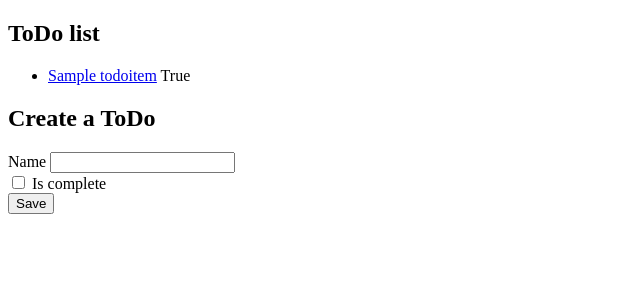
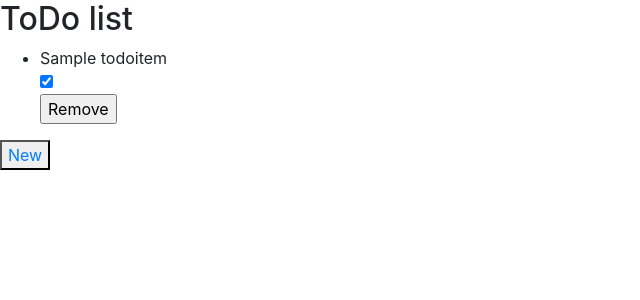
Before and after one commit to oriolromani/fluendo, a Django app: page / in a window 1280 px wide. Shown: the top 300 px of the page, without its empty margins (0-640 px from the left). Run offline with Django 3.2, Linux system fonts and the light colour scheme; a user stored in the database is signed in; tables that the repository leaves empty hold one stand-in row (values such as "Sample post"); some libraries are stand-ins or nearby versions.

Commit message:
Improve UI following user stories

```diff
--- a/fluendo/settings.py
+++ b/fluendo/settings.py
@@ -42,6 +42,7 @@ INSTALLED_APPS = [
     'flutodo_api.apps.FlutodoConfig',
     'rest_framework',
     'accounts',
+    'bootstrap4',
 ]
 
 MIDDLEWARE = [
--- a/flutodo/templates/todo_list.html
+++ b/flutodo/templates/todo_list.html
@@ -5,14 +5,34 @@
     <h2>ToDo list</h2>
     <ul>
         {% for todo in todos %}
-        <li> <a href="{% url 'todo_detail' pk=todo.pk %}">{{ todo.name }}</a> {{ todo.is_complete }} </li>
+        <li>
+            {{ todo.name }}
+            <div class="form-check form-switch">
+                <input class="form-check-input" type="checkbox" id="checkbox" {% if todo.is_complete == True %} checked {% else %} '' {% endif %}>
+                <label class="form-check-label" for="checkbox"></label>
+            </div>
+            <script src="https://code.jquery.com/jquery-3.3.1.js"></script> <!-- Import Jquery Here-->
+            <script type="text/javascript">
+            $(document).ready(function() {
+                $('#checkbox').change(function() {
+                    $.post("/modify/", {
+                        id: '{{todo.id}}',
+                        iscomplete: this.checked,
+                        csrfmiddlewaretoken: '{{ csrf_token }}'
+                    });
+                });
+            });
+            </script>
+            <form action="{% url 'todo_remove' pk=todo.pk%}" method="POST">
+                {% csrf_token %}
+                <input type="submit" value="Remove">
+            </form>
+        </li>
         {% endfor %}
     </ul>
+    <button type="button">
+        <a href="{% url 'todo_create' %}"> New </a>
+    </button>
 
-    <h2>Create a ToDo</h2>
-    <form action="{% url 'todo_list' %}" method="POST">
-        {% csrf_token %}
-        {% render_form serializer %}
-        <input type="submit" value="Save">
-    </form>
+
 {% endblock %}
--- a/flutodo/urls.py
+++ b/flutodo/urls.py
@@ -1,7 +1,9 @@
-from django.urls import path, include
+from django.urls import path
 from . import views
 
 urlpatterns = [
     path('', views.ToDoList.as_view(), name="todo_list"),
-    path('<int:pk>', views.ToDoDetail.as_view(), name="todo_detail"),
+    path('create', views.ToDoCreate.as_view(), name="todo_create"),
+    path('remove/<int:pk>', views.TodoRemove.as_view(), name="todo_remove"),
+    path('modify/', views.modify_is_completed, name="todo_modify"),
 ]
--- a/flutodo/views.py
+++ b/flutodo/views.py
@@ -4,9 +4,13 @@ from rest_framework.views import APIView
 from django.shortcuts import redirect, get_object_or_404
 from rest_framework import permissions
 from django.contrib.auth.mixins import LoginRequiredMixin
+from django.http import HttpResponse
 
 from flutodo_api.models import ToDoItem
-from flutodo_api.serializers import ToDoItemSerializer
+from flutodo_api.serializers import (
+    ToDoItemSerializer,
+    ToDoItemCreateSerializer
+)
 
 
 class ToDoList(LoginRequiredMixin, APIView):
@@ -20,29 +24,39 @@ class ToDoList(LoginRequiredMixin, APIView):
         return Response({"todos": queryset,
                          "serializer": serializer})
 
+
+class ToDoCreate(LoginRequiredMixin, APIView):
+    login_url = "accounts/login"
+    renderer_classes = [TemplateHTMLRenderer]
+    template_name = "todo_create.html"
+
+    def get(self, request):
+        serializer = ToDoItemCreateSerializer
+        return Response({"serializer": serializer})
+
     def post(self, request):
-        serializer = ToDoItemSerializer(data=request.data)
+        serializer = ToDoItemCreateSerializer(data=request.data)
         if not serializer.is_valid():
             return Response({'serializer': serializer})
         serializer.save()
         return redirect("todo_list")
 
 
-class ToDoDetail(LoginRequiredMixin, APIView):
+class TodoRemove(LoginRequiredMixin, APIView):
     login_url = "accounts/login"
     permission_classes = [permissions.IsAuthenticated]
-    renderer_classes = [TemplateHTMLRenderer]
-    template_name = "todo_detail.html"
-
-    def get(self, request, pk):
-        todo = get_object_or_404(ToDoItem, pk=pk)
-        serializer = ToDoItemSerializer(todo)
-        return Response({"serializer": serializer, "todo": todo})
 
     def post(self, request, pk):
+        """
+        Remove object
+        """
         todo = get_object_or_404(ToDoItem, pk=pk)
-        serializer = ToDoItemSerializer(todo, data=request.data)
-        if not serializer.is_valid():
-            return Response({'serializer': serializer, 'todo': todo})
-        serializer.save()
-        return redirect('todo_detail', pk=pk)
+        todo.delete()
+        return redirect('todo_list')
+
+
+def modify_is_completed(request):
+    todo = ToDoItem.objects.get(pk=request.POST['id'])
+    todo.is_complete = request.POST['iscomplete'] == 'true'
+    todo.save()
+    return HttpResponse('success')
--- a/flutodo_api/serializers.py
+++ b/flutodo_api/serializers.py
@@ -6,3 +6,9 @@ class ToDoItemSerializer(serializers.ModelSerializer):
     class Meta:
         model = ToDoItem
         fields = ('id', 'name', 'is_complete')
+
+
+class ToDoItemCreateSerializer(serializers.ModelSerializer):
+    class Meta:
+        model = ToDoItem
+        fields = ('name', )
--- a/requirements.txt
+++ b/requirements.txt
@@ -1,5 +1,6 @@
 Django==3.2.5
 djangorestframework==3.12.4
+django-bootstrap4==3.0.1
 django-rest-registration==0.6.3
 python-dotenv==0.18.0
 psycopg2==2.9.1
--- a/templates/base.html
+++ b/templates/base.html
@@ -1,8 +1,16 @@
 <!DOCTYPE html>
-<html>
-<head>
-  <meta charset="utf-8">
+<html lang="es">
+  <head>
+    <meta charset="utf-8">
+    <meta name="viewport" content="width=device-width, initial-scale=1, shrink-to-fit=no">
+    <meta name="description" content="">
+    <meta name="author" content="">
+    <link rel="icon" href="favicon.ico">
   <title>{% block title %} Flutodo{% endblock %}</title>
+  	  {% load bootstrap4 %}
+
+	  {# CSS Bootstrap #}
+	  {% bootstrap_css %}
 </head>
 <body>
   <main>
```
Also changed, not shown: flutodo/templates/todo_create.html (added, +13 -0 lines), flutodo_api/admin.py (added, +8 -0 lines).
